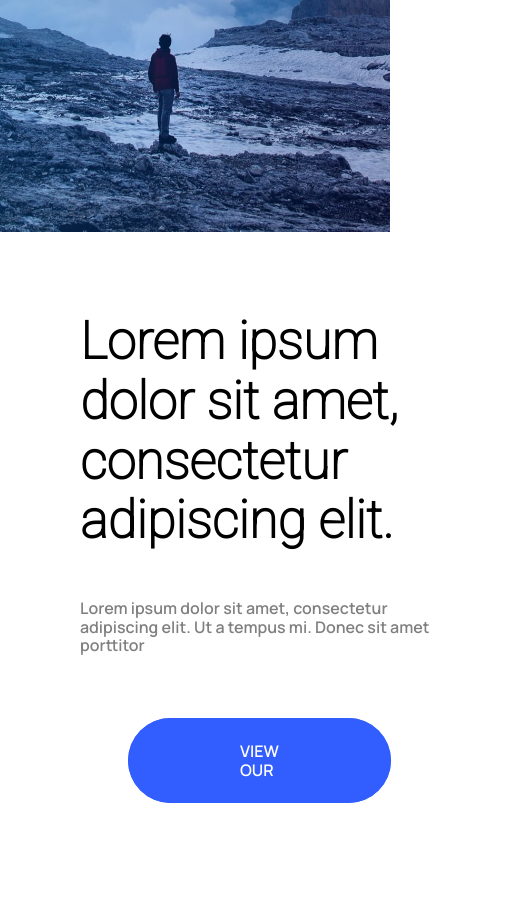
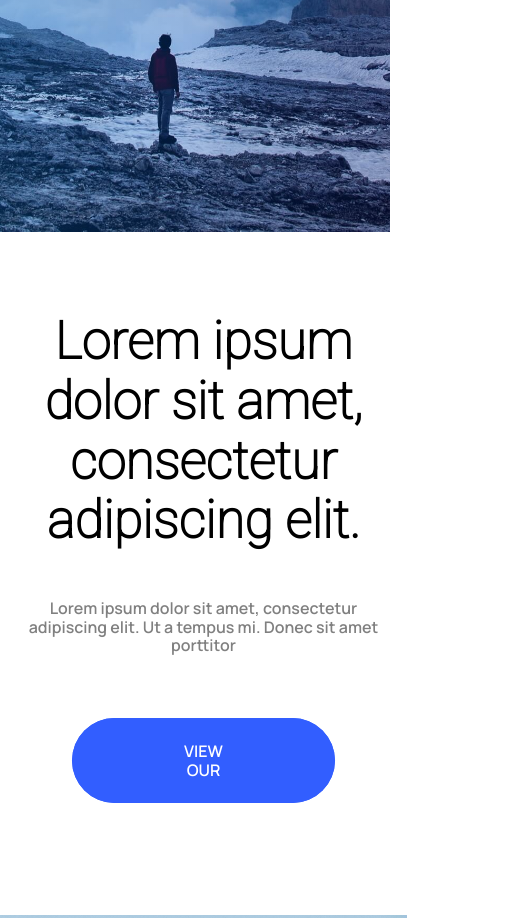
Before and after one commit to ingcarlostello/landingBase, a website: page index.html in a window 390 px wide. Shown: the part 716-1634 px from the top of the page, 519 px wide, since content can reach past the window. Drawn offline with Linux system fonts and the light colour scheme.

Commit message:
standar section finished

```diff
--- a/index.html
+++ b/index.html
@@ -39,29 +39,35 @@
             </header>
         </section>
 
-        <section class="standard__section">
 
-            <div class="standard__section-row">
+        <section class="standard__section-row">
 
-                <div class="standard__section-col">
-                    <div class="standard__section-container">
+            <div class="standard__section-col">
+                <div class="standard__section-container">
 
-                        <h1 class="standard__section-main-title">Lorem ipsum dolor sit amet, consectetur adipiscing elit.</h1>
+                    <h1 class="standard__section-main-title">Lorem ipsum
+                        dolor
+                        sit amet, consectetur adipiscing elit.</h1>
 
-                        <p class="standard__section-header-paragraph">Lorem ipsum dolor sit amet, consectetur adipiscing elit. Ut a tempus mi. Donec sit amet porttitor </p>
+                    <p class="standard__section-header-paragraph">Lorem
+                        ipsum
+                        dolor sit amet, consectetur adipiscing elit. Ut a
+                        tempus
+                        mi. Donec sit amet porttitor </p>
 
-                        <div class="standard__section-btn">
-                            <a class="btn btn-white btn-animated" href="#">view our</a>
-                        </div>
-
+                    <div class="standard__section-btn">
+                        <a class="btn btn-white btn-animated" href="#">view
+                            our</a>
                     </div>
                 </div>
+            </div>
 
-                <div class="standard__section-col-image">
+            <div class="standard__section-col">
+                <div class="standard__section-container-image">
 
                 </div>
-
             </div>
         </section>
+
     </body>
 </html>
--- a/scss/3_standardSection.scss
+++ b/scss/3_standardSection.scss
@@ -7,24 +7,24 @@
 
     .standard__section-col{
         height: auto;
+
+        .standard__section-container{
             padding-right:5rem ;
             padding-left:5rem ;
+            margin-top: 5rem;
+           text-align: center;
 
-        .standard__section-container{
-          margin-top: 5rem;
             .standard__section-main-title{
                 font-size: 3.25rem;
                 font-family: 'Roboto', sans-serif;
                 color:black;
                 margin: 0 auto
             }
-
             .standard__section-header-paragraph{
                 margin-top: 3rem;
                 font-family: 'Manrope', sans-serif;
                 color:grey;
             }
-
             .standard__section-btn{
 
                 text-transform: uppercase;
@@ -70,7 +70,6 @@
                     left: 0;
                     z-index: -1;
                     transition: all .4s;
-
                 }
 
                 .btn-white::after{
@@ -87,19 +86,19 @@
                 }
 
             }
-        }
-
 
         }
 
-    .standard__section-col-image{
+        .standard__section-container-image{
+            overflow: hidden;
             background: url("../img/arte.jpg");
             width: 100%;
-        height: auto;
+            height: 40rem;
             position: relative;
             background-repeat: no-repeat;
             background-position: center;
             background-size: cover;
-        overflow: hidden;
         }
     }
+}
+@include mediaQueryStandardSection;
--- a/scss/mixins.scss
+++ b/scss/mixins.scss
@@ -51,3 +51,34 @@
         }
     }
 }
+
+@mixin mediaQueryStandardSection {
+    @media (max-width: 768px) {
+        .standard__section-row {
+            display: grid;
+            grid-template-columns: repeat(1, 1fr);
+            grid-template-rows: 1fr;
+            grid-column-gap: 8px;
+            grid-row-gap: 0px;
+
+        }
+    }
+
+    @media (max-width: 485px) {
+        .standard__section-row {
+            display: grid;
+            grid-template-columns: repeat(1, 1fr);
+            grid-template-rows: 1fr;
+            grid-column-gap: 8px;
+            grid-row-gap: 0px;
+            .standard__section-col{
+                .standard__section-container{
+                    padding-right:1.5rem ;
+                    padding-left:1.5rem ;
+
+                }
+            }
+        }
+    }
+
+}
```
Also changed, not shown: css/styles.css. Lines whose indentation alone changed are shown as unchanged.
